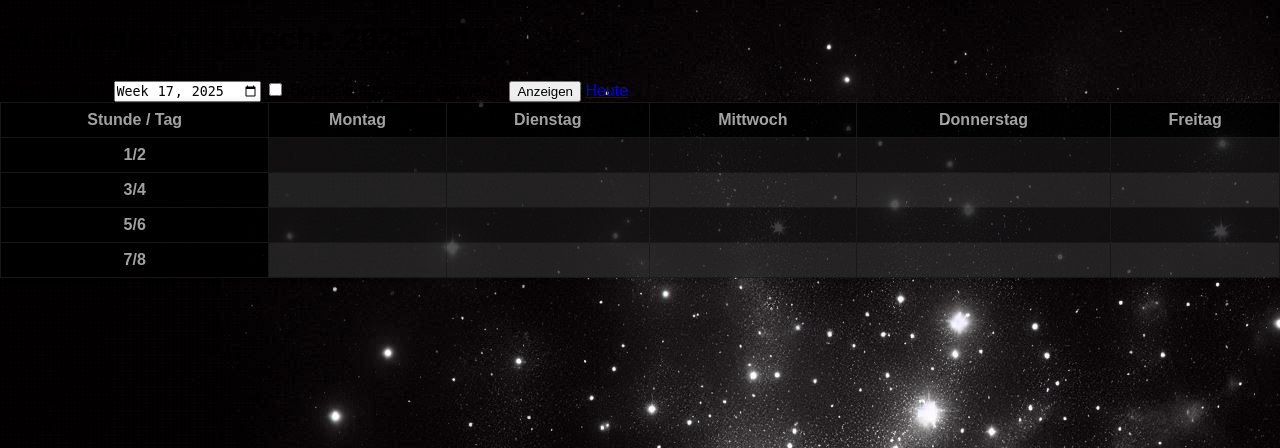
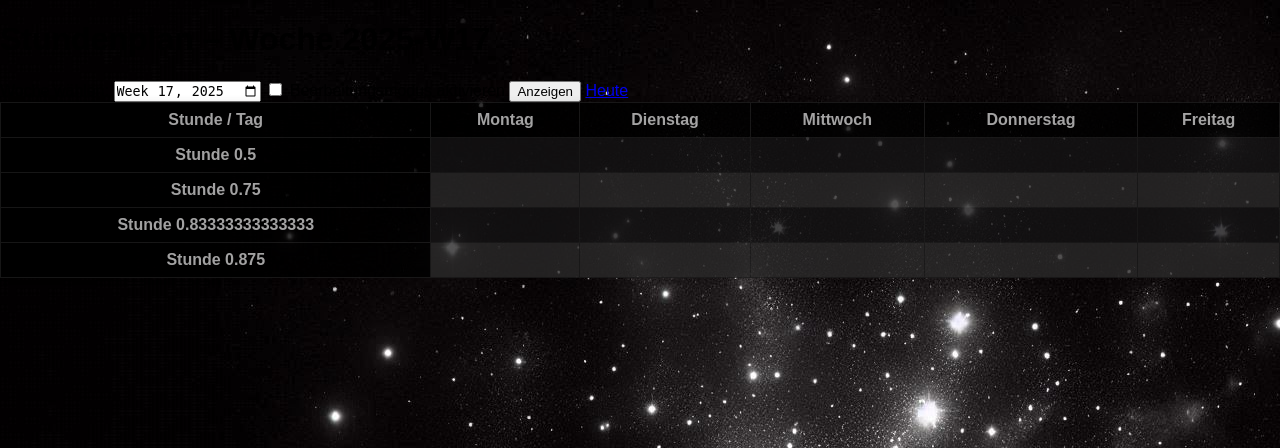
Before and after one commit to Philemonswebseite/hausaufageben, a PHP site: page /anzeige.php in a window 1280 px wide. Shown: the top 448 px of the page. Run offline with PHP 8.4, Linux system fonts and the light colour scheme; lists and menus that the app fills with data are empty.

Commit message:
Aktualisiere Stundenarray auf Bruchzahlen für genauere Zeitangaben

```diff
--- a/anzeige.php
+++ b/anzeige.php
@@ -3,7 +3,7 @@
 $heute = new DateTime();
 $woche = isset($_GET['woche']) ? $_GET['woche'] : $heute->format("Y") . "-W" . $heute->format("W");
 $tage = ["Montag", "Dienstag", "Mittwoch", "Donnerstag", "Freitag"];
-$stunden = [1, 2, 3, 4];
+$stunden = [1/2, 3/4, 5/6, 7/8];
 
 $xmlPfad = "plan/$woche.xml";
 if (!file_exists($xmlPfad)) {
```
